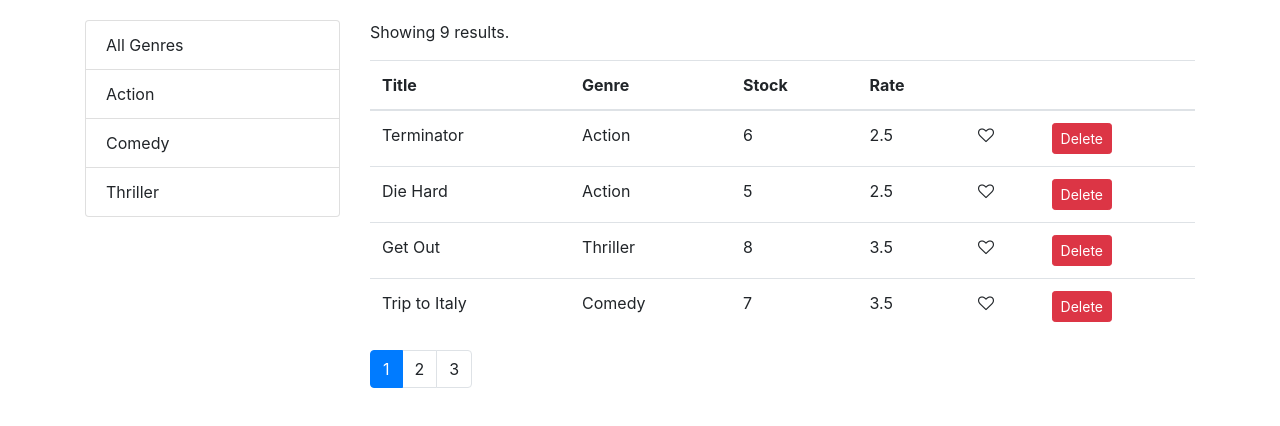
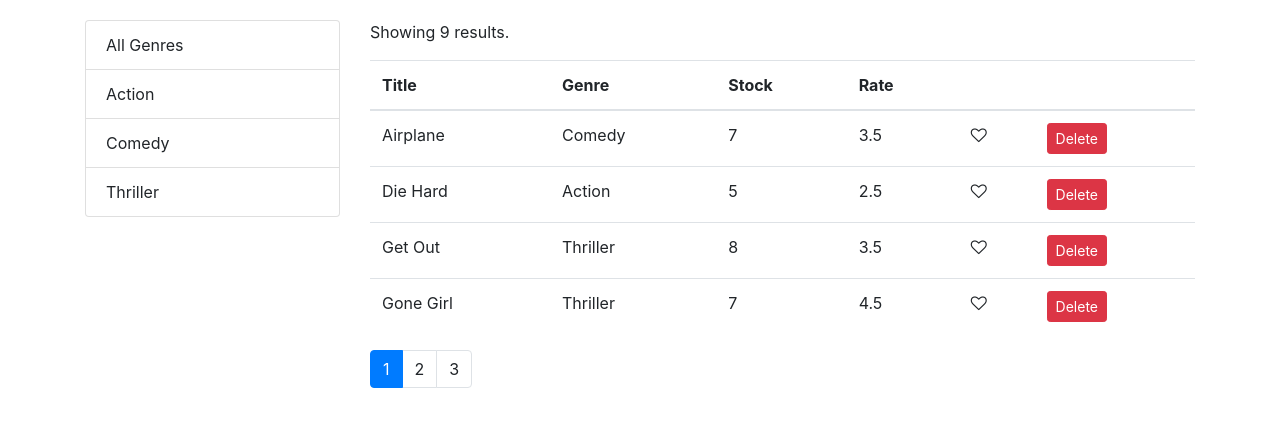
Before and after one commit to prateek951/Movie-Vid-App, a React (Create React App) app in the folder movievid/: page / in a window 1280 px wide. Shown: the top 426 px of the page. Built offline with nearby package versions, Linux system fonts and the light colour scheme.

Commit message:
sorting the columns using another way

```diff
--- a/movievid/src/components/Movies.js
+++ b/movievid/src/components/Movies.js
@@ -5,7 +5,7 @@ import { paginate } from "../utils/paginate";
 import { getGenres } from "../services/fakeGenreService";
 import ListGroup from "./common/ListGroup";
 import MoviesTable from "./MoviesTable";
-import _ from 'lodash';
+import _ from "lodash";
 
 export default class Movies extends Component {
   state = {
@@ -13,7 +13,8 @@ export default class Movies extends Component {
     pageSize: 4,
     currentPage: 1,
     genres: [],
-    selectedGenre: {}
+    selectedGenre: {},
+    sortColumn: { sortBy: "title", order: "asc" }
   };
   componentDidMount() {
     const movies = getMovies();
@@ -43,26 +44,35 @@ export default class Movies extends Component {
     console.log(genre);
     this.setState({ selectedGenre: genre, currentPage: 1 });
   };
-  handleSort = (sortBy) => {
+  handleSort = sortBy => {
     // console.log('handleSort fired');
     console.log(sortBy);
-    const movies = [...this.state.movies];
-    const sortedMovies = this.sortMovies(movies,sortBy);
-    this.setState({ movies: sortedMovies });
+    this.setState({ sortColumn: { sortBy, order: "asc" } });
   };
-  sortMovies = (movies,sortBy) => {
-   return _.sortBy(movies,sortBy)
-  }
+  // Sorting using lodash in ascending order
+  // sortMovies = (movies,sortBy) => {
+  //  return _.sortBy(movies,sortBy)
+  // }
   render() {
-    const { movies, pageSize, selectedGenre, currentPage } = this.state;
+    const {
+      movies,
+      pageSize,
+      selectedGenre,
+      currentPage,
+      sortColumn
+    } = this.state;
     if (movies.length === 0) {
       return <h1>There are no movies in the database!</h1>;
     }
+    //Filtering the records
     const filtered =
       selectedGenre && selectedGenre._id
         ? movies.filter(m => m.genre._id === selectedGenre._id)
         : movies;
-    const movies_per_page = paginate(filtered, currentPage, pageSize);
+    // Sorting the filtered table using lodash
+    const sorted = _.orderBy(filtered, [sortColumn.sortBy],[sortColumn.order]);
+    // Pagination finally
+    const movies_per_page = paginate(sorted, currentPage, pageSize);
 
     return (
       <div className="row">
```
